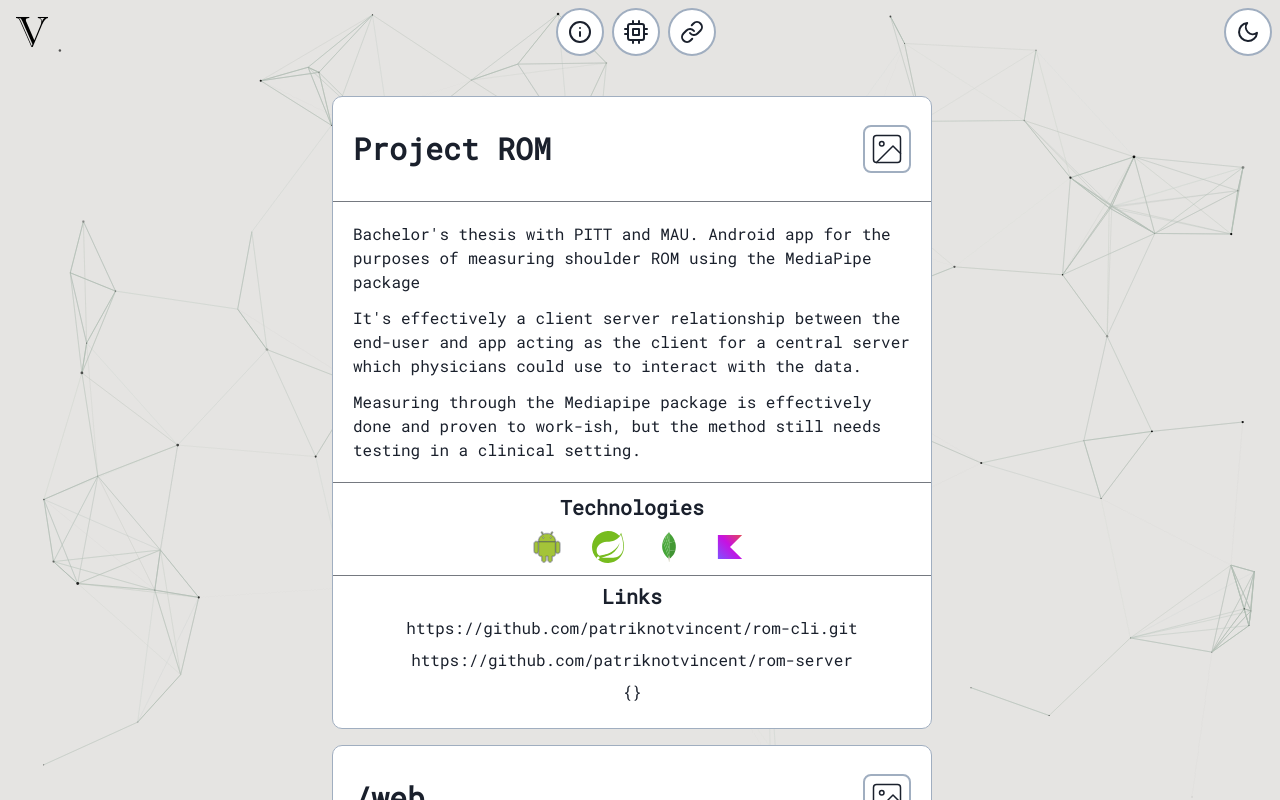
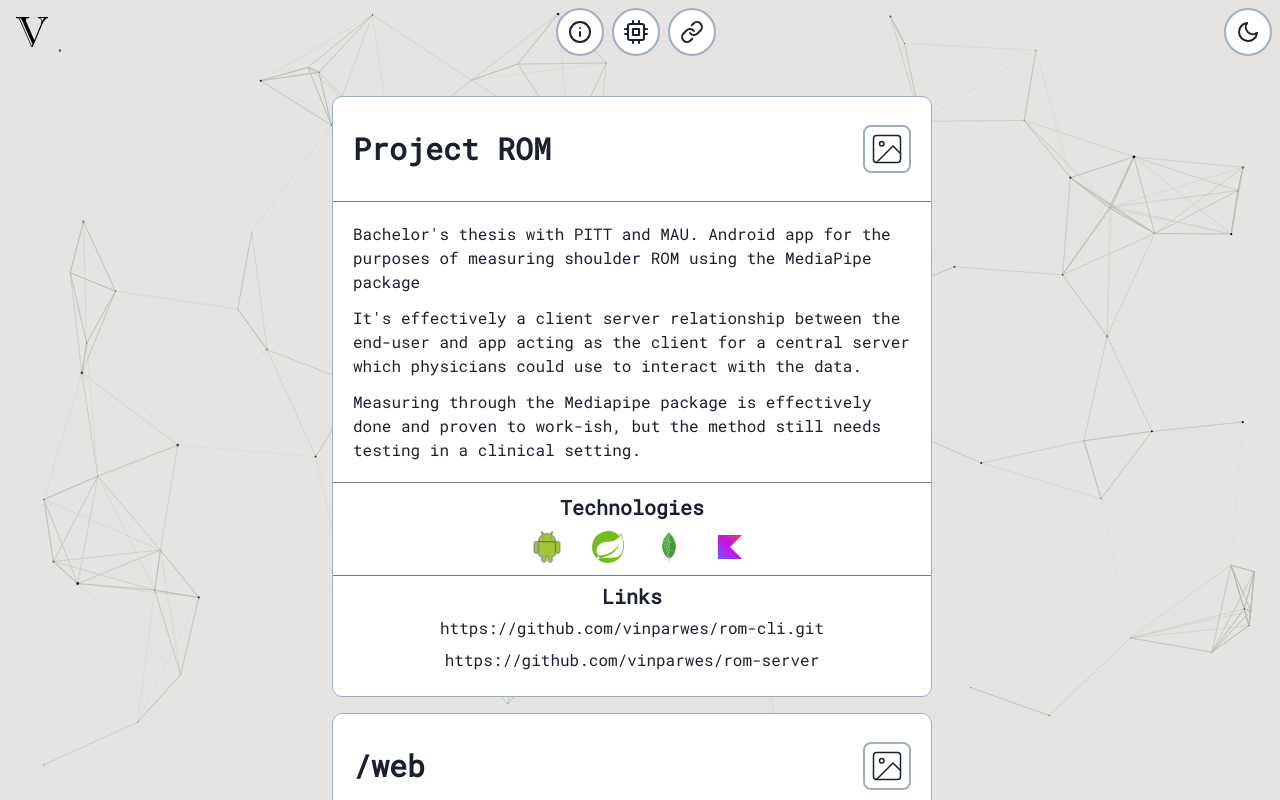
Before and after one commit to vinparwes/web, a React (Create React App) app: page /projects in a window 1280 px wide. Shown: the top 800 px of the page. Built offline with nearby package versions, Linux system fonts and the light colour scheme.

Commit message:
Page redirect

```diff
--- a/src/App.tsx
+++ b/src/App.tsx
@@ -14,7 +14,7 @@ function App() {
         <NavBar />
         <Box>
           <Routes>
-            <Route path="/" element={<Navigate to="/about" />} />
+            <Route path="/web" element={<Navigate to="/about" />} />
             <Route path='/about' element={<AboutSection />}></Route>
             <Route path='/contact' element={<ContactSection />}></Route>
             <Route path='/projects' element={<ProjectsSection />}></Route>
--- a/src/interface/Projects.tsx
+++ b/src/interface/Projects.tsx
@@ -76,10 +76,8 @@ const projects: Project = {
             "Kotlin"
         ],
         projectUrls: [
-            "https://github.com/patriknotvincent/rom-cli.git",
-            "https://github.com/patriknotvincent/rom-server",
-            `{}`
-
+            "https://github.com/vinparwes/rom-cli.git",
+            "https://github.com/vinparwes/rom-server"
         ],
         images: [
             romExample,
```
Also changed, not shown: public/404.html (added, +8 -0 lines), src/Router.tsx (+8 -3 lines).
